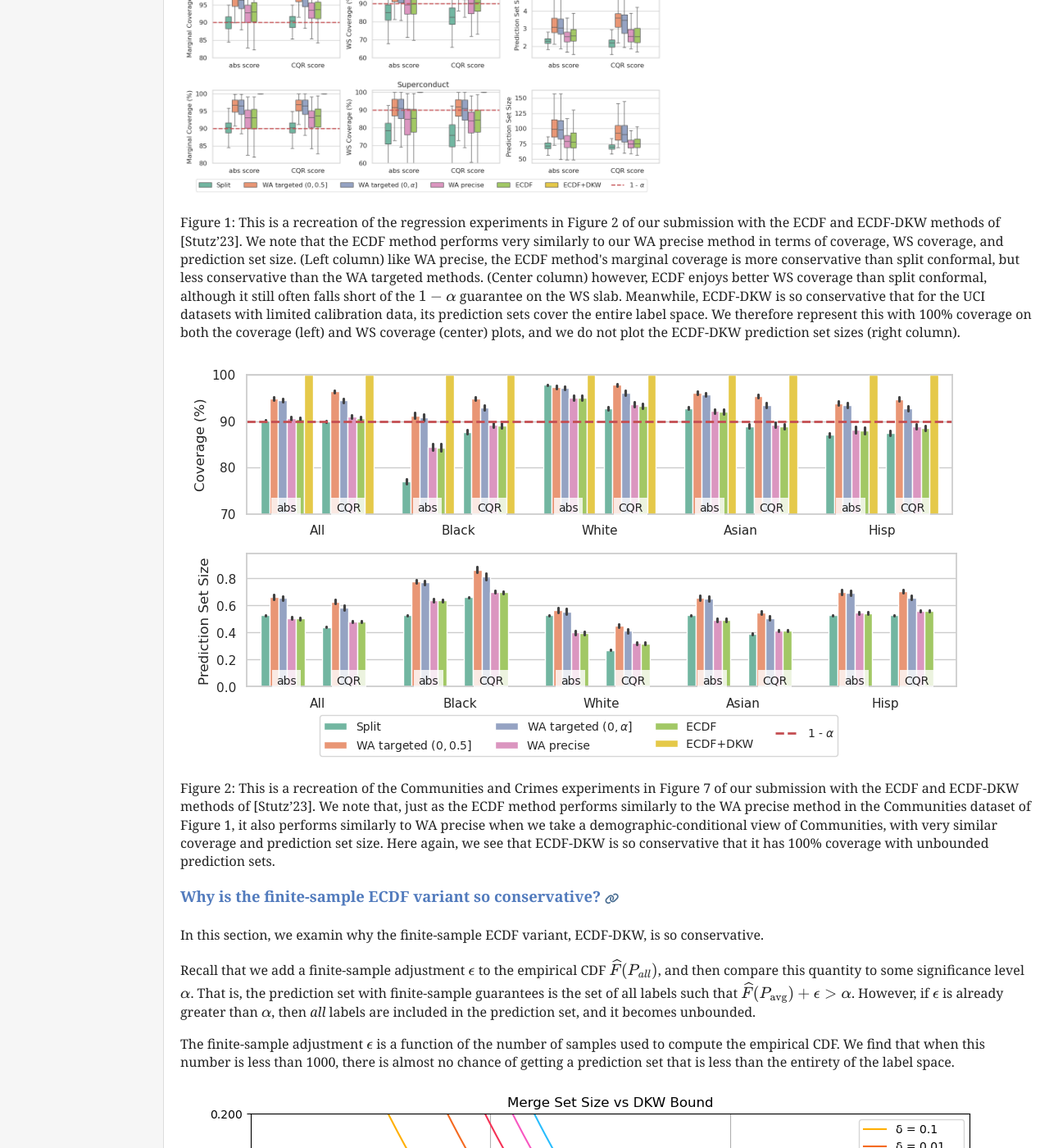
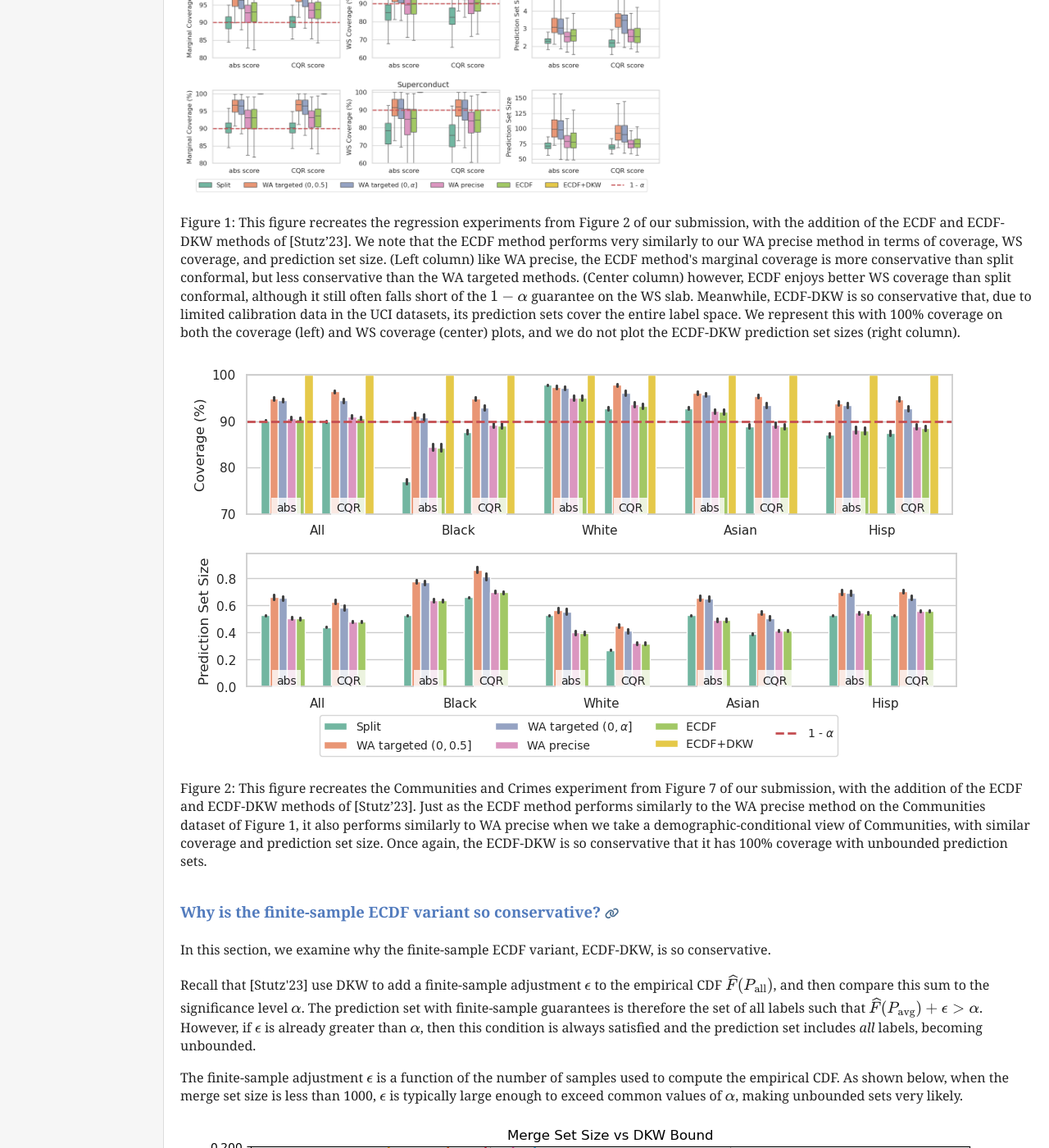
Before and after one commit to dblindanon/dblindanon.github.io, a Jekyll site: the page built from pages/stutz-comparison.html, in a window 1280 px wide and 1400 px high, scrolled down 795 px. Shown: the whole window at 82% size. Built offline with Jekyll 4.4.1, drawn with Linux system fonts in a browser that asks for light colours; some of the changed text lies outside the part shown.

Commit message:
minor fixes

```diff
--- a/pages/mstar-practice.html
+++ b/pages/mstar-practice.html
@@ -1,6 +1,6 @@
 ---
 layout: default
-title: Computing $m^*$ in practice
+title: Computing m* in practice
 permalink: /mstar-practice
 ---
 
--- a/pages/mstar.html
+++ b/pages/mstar.html
@@ -1,6 +1,6 @@
 ---
 layout: default
-title: Derivation of $m^*$
+title: Derivation of m*
 permalink: /mstar
 ---
 
--- a/pages/proposition-5-1.html
+++ b/pages/proposition-5-1.html
@@ -45,7 +45,7 @@ Note that other transformations of \(P_{\text{all}}\) can also yield valid p-var
 \end{equation*}
 leads to a coverage guarantee of \(1 - (m' + \alpha)\). We focus on the scale correction factor \(m^*\) because it aligns with the framework of Vovk and Wang <a href="#ref-vovk2020">[1]</a> and works well in practice.
 
-<h3 id="finite-sample" style="margin-top: 4em;">
+<h3 id="finite-sample" style="margin-top: 2em;">
   Finite-sample statement with \( \widehat{m}^* \)
   <a href="#finite-sample" class="anchor-link" aria-label="Link to Section: Finite-sample statement with m-hat star">
     <i class="fas fa-link"></i>
--- a/pages/stutz-comparison.html
+++ b/pages/stutz-comparison.html
@@ -19,24 +19,24 @@ In their paper, [Stutz’23] note that the coverage guarantee using the true CDF
 </p>
 
 <p>
-In the experiments below, we call the [Stutz’23] proposed finite-sample ECDF method as "ECDF-DKW", and the variant without the DKW correction as simply "ECDF".
+In the experiments below, we refer to the [Stutz’23] finite-sample ECDF method as "ECDF-DKW", and the variant without the DKW correction as simply "ECDF".
 </p>
 
 <div>
   <img src="/assets/images/fig2_regression.png" alt="Figure 1" style="max-width: 57%; height: auto;">
   <p>
-    Figure 1: This is a recreation of the regression experiments in Figure 2 of our submission with the ECDF and ECDF-DKW methods of [Stutz’23]. We note that the ECDF method performs very similarly to our WA precise method in terms of coverage, WS coverage, and prediction set size. (Left column) like WA precise, the ECDF method's marginal coverage is more conservative than split conformal, but less conservative than the WA targeted methods. (Center column) however, ECDF enjoys better WS coverage than split conformal, although it still often falls short of the \(1-\alpha\) guarantee on the WS slab. Meanwhile, ECDF-DKW is so conservative that for the UCI datasets with limited calibration data, its prediction sets cover the entire label space. We therefore represent this with 100% coverage on both the coverage (left) and WS coverage (center) plots, and we do not plot the ECDF-DKW prediction set sizes (right column).
+    Figure 1: This figure recreates the regression experiments from Figure 2 of our submission, with the addition of the ECDF and ECDF-DKW methods of [Stutz’23]. We note that the ECDF method performs very similarly to our WA precise method in terms of coverage, WS coverage, and prediction set size. (Left column) like WA precise, the ECDF method's marginal coverage is more conservative than split conformal, but less conservative than the WA targeted methods. (Center column) however, ECDF enjoys better WS coverage than split conformal, although it still often falls short of the \(1-\alpha\) guarantee on the WS slab. Meanwhile, ECDF-DKW is so conservative that, due to limited calibration data in the UCI datasets, its prediction sets cover the entire label space. We represent this with 100% coverage on both the coverage (left) and WS coverage (center) plots, and we do not plot the ECDF-DKW prediction set sizes (right column).
   </p>
 </div>
 
 <div>
   <img src="/assets/images/fig7_communities.png" alt="Figure 2" style="max-width: 100%; height: auto;">
   <p>
-    Figure 2: This is a recreation of the Communities and Crimes experiments in Figure 7 of our submission with the ECDF and ECDF-DKW methods of [Stutz’23]. We note that, just as the ECDF method performs similarly to the WA precise method in the Communities dataset of Figure 1, it also performs similarly to WA precise when we take a demographic-conditional view of Communities, with very similar coverage and prediction set size. Here again, we see that ECDF-DKW is so conservative that it has 100% coverage with unbounded prediction sets.
+    Figure 2: This figure recreates the Communities and Crimes experiment from Figure 7 of our submission, with the addition of the ECDF and ECDF-DKW methods of [Stutz’23]. Just as the ECDF method performs similarly to the WA precise method on the Communities dataset of Figure 1, it also performs similarly to WA precise when we take a demographic-conditional view of Communities, with similar coverage and prediction set size. Once again, the ECDF-DKW is so conservative that it has 100% coverage with unbounded prediction sets.
   </p>
 </div>
 
-<h3 id="ECDF-finite">
+<h3 id="ECDF-finite" style="margin-top: 2em;">
   Why is the finite-sample ECDF variant so conservative?
   <a href="#ECDF-finite" class="anchor-link" aria-label="Link to Section: Why is the finite-sample ECDF variant so conservative?">
     <i class="fas fa-link"></i>
@@ -44,20 +44,20 @@ In the experiments below, we call the [Stutz’23] proposed finite-sample ECDF m
 </h3>
 
 <p>
-In this section, we examin why the finite-sample ECDF variant, ECDF-DKW, is so conservative.
+In this section, we examine why the finite-sample ECDF variant, ECDF-DKW, is so conservative.
 </p>
 
 <p>
-Recall that we add a finite-sample adjustment \(\epsilon\) to the empirical CDF \(\widehat{F}(P_{all})\), and then compare this quantity to some significance level \(\alpha\). That is, the prediction set with finite-sample guarantees is the set of all labels such that \(\widehat{F}(P_{\text{avg}}) + \epsilon > \alpha\). However, if \(\epsilon\) is already greater than \(\alpha\), then <i>all</i> labels are included in the prediction set, and it becomes unbounded.
+Recall that [Stutz'23] use DKW to add a finite-sample adjustment \(\epsilon\) to the empirical CDF \(\widehat{F}(P_{\text{all}})\), and then compare this sum to the significance level \(\alpha\). The prediction set with finite-sample guarantees is therefore the set of all labels such that \(\widehat{F}(P_{\text{avg}}) + \epsilon > \alpha\). However, if \(\epsilon\) is already greater than \(\alpha\), then this condition is always satisfied and the prediction set includes <i>all</i> labels, becoming unbounded.
 </p>
 
 <p>
-The finite-sample adjustment \(\epsilon\) is a function of the number of samples used to compute the empirical CDF. We find that when this number is less than 1000, there is almost no chance of getting a prediction set that is less than the entirety of the label space.
+The finite-sample adjustment \(\epsilon\) is a function of the number of samples used to compute the empirical CDF. As shown below, when the merge set size is less than 1000, \(\epsilon\) is typically large enough to exceed common values of \(\alpha\), making unbounded sets very likely.
 </p>
 
 <div>
   <img src="/assets/images/fig_dkw.png" alt="Figure 3" style="max-width: 100%; height: auto;">
   <p>
-    Figure 3: This plot illustrates how the finite-sample adjustment \(\epsilon\) changes with the number of samples used to compute the empirical CDF, \(|S_{merge}|\), and the user-selected significance level \(\delta\). In [Stutz'23], \(\epsilon\) is the offset required to ensure a finite sample guarantee of \((1-\alpha)(1-\delta)\). Note that if you offset by more than \(\alpha\), then you have an unbounded prediction set with 100% coverage.
+    Figure 3: This plot shows how the finite-sample adjustment \(\epsilon\) changes with the number of samples used to compute the empirical CDF, \(|S_{\text{merge}}|\), and the user-selected significance level \(\delta\). In [Stutz'23], \(\epsilon\) is the offset required to ensure a finite sample guarantee of \((1-\alpha)(1-\delta)\). Dashed lines represent \(\alpha\) levels of 0.05 and 0.1. When \(\epsilon > \alpha\), the prediction set becomes unbounded, including all labels and yielding 100% coverage.
   </p>
 </div>
```
